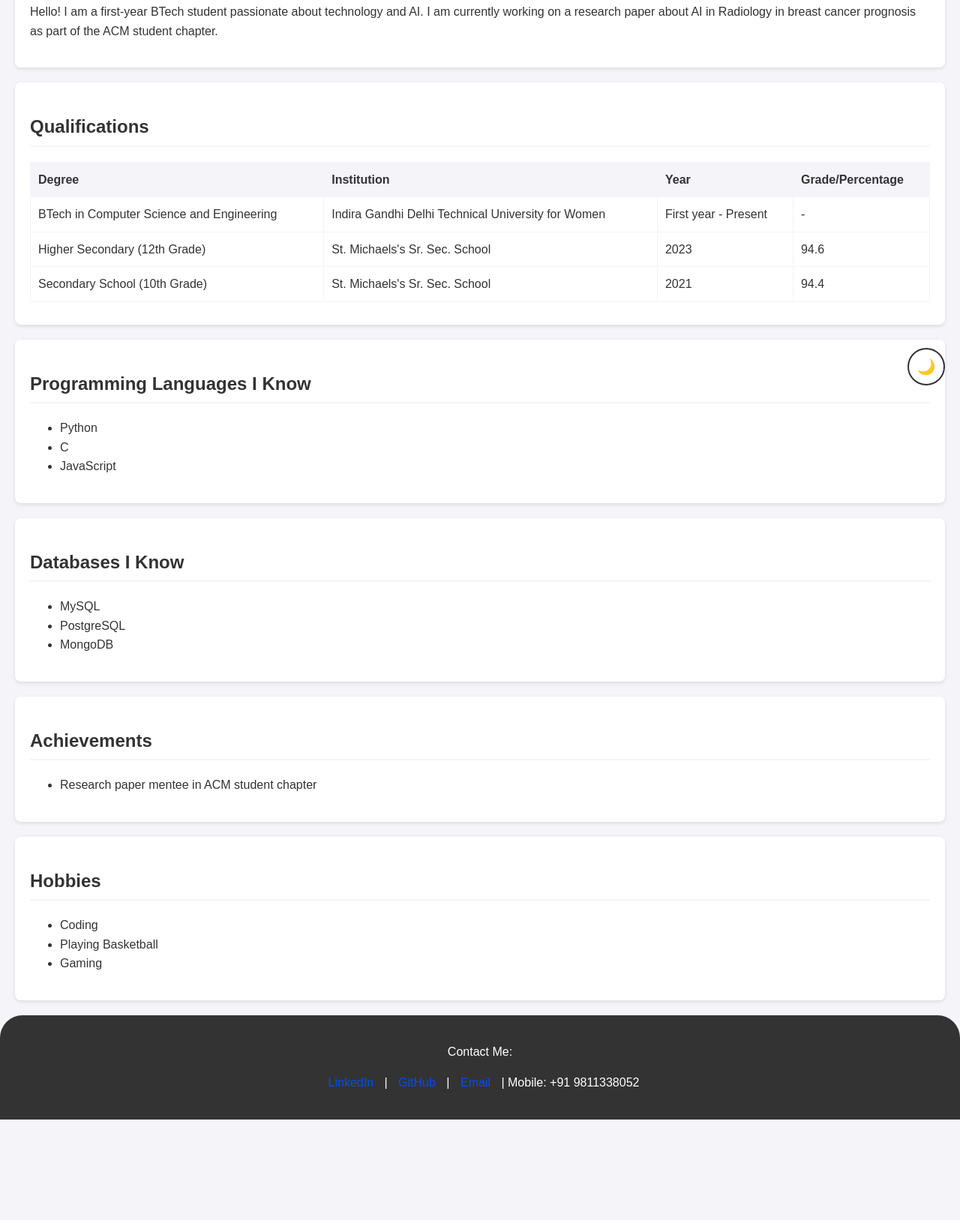
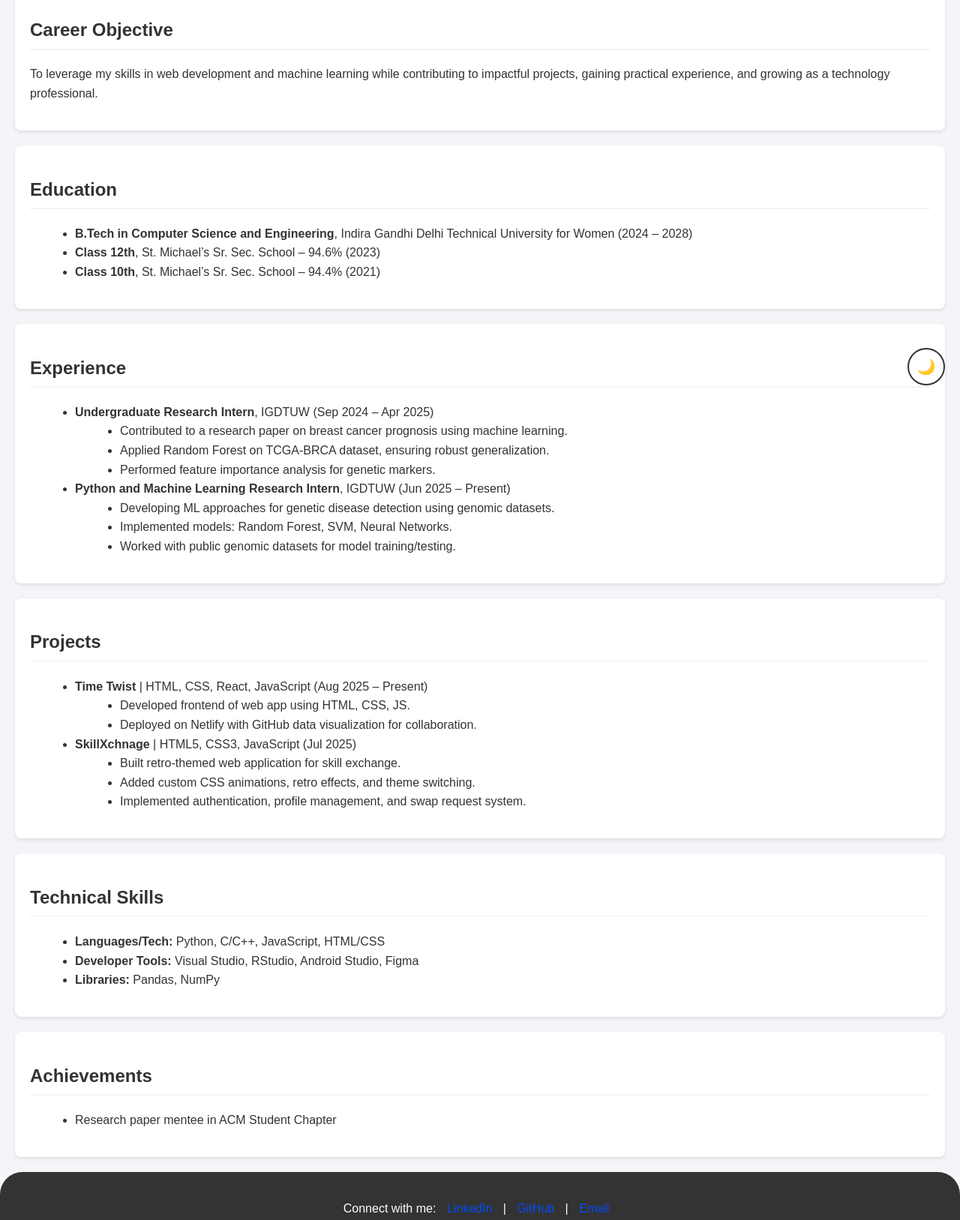
Before and after one commit to tanisha495/Tanisha-Portfolio, a plain HTML site: page index.html in a window 1280 px wide. Shown: the part 276-1903 px from the top of the page at 75% size. Before the commit the page ends 1769 px from the top, so only its background shows below. Drawn offline with Linux system fonts and the light colour scheme.

Commit message:
Update index.html

```diff
--- a/index.html
+++ b/index.html
@@ -3,7 +3,7 @@
 <head>
   <meta charset="UTF-8">
   <meta name="viewport" content="width=device-width, initial-scale=1.0">
-    <title>Tanisha Khanna</title>
+  <title>Tanisha Khanna - Resume</title>
   <style>
     :root {
       --bg-color: #f4f4f9;
@@ -45,7 +45,7 @@
     .photo-section {
       position: absolute;
       top: 20px;
-            right: 30px;
+      left: 30px;
       width: 110px;
       height: 110px;
       border-radius: 50%;
@@ -75,7 +75,7 @@
       font-size: 20px;
       cursor: pointer;
       color: var(--text-color);
-            transition: background-color 0.3s, color 0.3s,transform 0.2s;
+      transition: background-color 0.3s, color 0.3s, transform 0.2s;
       z-index: 1000;
     }
 
@@ -97,20 +97,9 @@
       padding-bottom: 5px;
     }
 
-        table {
-            width: 100%;
-            border-collapse: collapse;
-            margin: 10px 0;
-        }
-
-        table th, table td {
-            border: 1px solid var(--bg-color);
-            padding: 10px;
-            text-align: left;
-        }
-
-        table th {
-            background-color: var(--bg-color);
+    ul {
+      list-style: disc;
+      margin-left: 20px;
     }
 
     footer {
@@ -130,6 +119,16 @@
     footer a:hover {
       text-decoration: underline;
     }
+
+    header a {
+      color: white;
+      text-decoration: none;
+      margin: 0 10px;
+    }
+
+    header a:hover {
+      text-decoration: underline;
+    }
   </style>
 </head>
 <body>
@@ -138,92 +137,88 @@
   </button>
 
   <header>
+    <div class="photo-section">
+      <img src="image.jpg" alt="My Photo">
+    </div>
     <h1>TANISHA KHANNA</h1>
-        <div class="photo-section">
-            <img src="IMG_1198.jpeg" alt="My Photo">
-        </div>
+    <p>📞 9811338052 | ✉️ <a href="mailto:tanisha.khanna2022@gmail.com">tanisha.khanna2022@gmail.com</a></p>
+    <p><a href="https://www.linkedin.com/in/tanisha-khanna-432672323" target="_blank">LinkedIn</a> | <a href="https://github.com/tanisha495" target="_blank">GitHub</a></p>
   </header>
 
-    <section id="about-me">
-        <h2>About Me</h2>
-        <p>Hello! I am a first-year BTech student passionate about technology and AI. I am currently working on a research paper about AI in Radiology in breast cancer prognosis as part of the ACM student chapter.</p>
+  <section id="objective">
+    <h2>Career Objective</h2>
+    <p>To leverage my skills in web development and machine learning while contributing to impactful projects, gaining practical experience, and growing as a technology professional.</p>
   </section>
 
-    <section id="qualifications">
-        <h2>Qualifications</h2>
-        <table>
-            <thead>
-                <tr>
-                    <th>Degree</th>
-                    <th>Institution</th>
-                    <th>Year</th>
-                    <th>Grade/Percentage</th>
-                </tr>
-            </thead>
-            <tbody>
-                <tr>
-                    <td>BTech in Computer Science and Engineering</td>
-                    <td>Indira Gandhi Delhi Technical University for Women</td>
-                    <td>First year - Present</td>
-                    <td>-</td>
-                </tr>
-                <tr>
-                    <td>Higher Secondary (12th Grade)</td>
-                    <td>St. Michaels's Sr. Sec. School</td>
-                    <td>2023</td>
-                    <td>94.6</td>
-                </tr>
-                <tr>
-                    <td>Secondary School (10th Grade)</td>
-                    <td>St. Michaels's Sr. Sec. School</td>
-                    <td>2021</td>
-                    <td>94.4</td>
-                </tr>
-            </tbody>
-        </table>
-    </section>
-
-    <section id="programming-languages">
-        <h2>Programming Languages I Know</h2>
+  <section id="education">
+    <h2>Education</h2>
     <ul>
-            <li>Python</li>
-            <li>C</li>
-            <li>JavaScript</li>
+      <li><strong>B.Tech in Computer Science and Engineering</strong>, Indira Gandhi Delhi Technical University for Women (2024 – 2028)</li>
+      <li><strong>Class 12th</strong>, St. Michael’s Sr. Sec. School – 94.6% (2023)</li>
+      <li><strong>Class 10th</strong>, St. Michael’s Sr. Sec. School – 94.4% (2021)</li>
     </ul>
   </section>
 
-    <section id="databases">
-        <h2>Databases I Know</h2>
+  <section id="experience">
+    <h2>Experience</h2>
     <ul>
-            <li>MySQL</li>
-            <li>PostgreSQL</li>
-            <li>MongoDB</li>
+      <li><strong>Undergraduate Research Intern</strong>, IGDTUW (Sep 2024 – Apr 2025)
+        <ul>
+          <li>Contributed to a research paper on breast cancer prognosis using machine learning.</li>
+          <li>Applied Random Forest on TCGA-BRCA dataset, ensuring robust generalization.</li>
+          <li>Performed feature importance analysis for genetic markers.</li>
+        </ul>
+      </li>
+      <li><strong>Python and Machine Learning Research Intern</strong>, IGDTUW (Jun 2025 – Present)
+        <ul>
+          <li>Developing ML approaches for genetic disease detection using genomic datasets.</li>
+          <li>Implemented models: Random Forest, SVM, Neural Networks.</li>
+          <li>Worked with public genomic datasets for model training/testing.</li>
+        </ul>
+      </li>
+    </ul>
+  </section>
+
+  <section id="projects">
+    <h2>Projects</h2>
+    <ul>
+      <li><strong>Time Twist</strong> | HTML, CSS, React, JavaScript (Aug 2025 – Present)
+        <ul>
+          <li>Developed frontend of web app using HTML, CSS, JS.</li>
+          <li>Deployed on Netlify with GitHub data visualization for collaboration.</li>
+        </ul>
+      </li>
+      <li><strong>SkillXchnage</strong> | HTML5, CSS3, JavaScript (Jul 2025)
+        <ul>
+          <li>Built retro-themed web application for skill exchange.</li>
+          <li>Added custom CSS animations, retro effects, and theme switching.</li>
+          <li>Implemented authentication, profile management, and swap request system.</li>
+        </ul>
+      </li>
+    </ul>
+  </section>
+
+  <section id="skills">
+    <h2>Technical Skills</h2>
+    <ul>
+      <li><strong>Languages/Tech:</strong> Python, C/C++, JavaScript, HTML/CSS</li>
+      <li><strong>Developer Tools:</strong> Visual Studio, RStudio, Android Studio, Figma</li>
+      <li><strong>Libraries:</strong> Pandas, NumPy</li>
     </ul>
   </section>
 
   <section id="achievements">
     <h2>Achievements</h2>
     <ul>
-            <li>Research paper mentee in ACM student chapter</li>
-        </ul>
-    </section>
-
-    <section id="hobbies">
-        <h2>Hobbies</h2>
-        <ul>
-            <li>Coding</li>
-            <li>Playing Basketball</li>
-            <li>Gaming</li>
+      <li>Research paper mentee in ACM Student Chapter</li>
     </ul>
   </section>
 
   <footer>
-        <p>Contact Me:</p>
-        <p>
-            <a href="www.linkedin.com/in/tanisha-khanna-432672323" target="_blank">LinkedIn</a> |
+    <p>Connect with me:
+      <a href="https://www.linkedin.com/in/tanisha-khanna-432672323" target="_blank">LinkedIn</a> |
       <a href="https://github.com/tanisha495" target="_blank">GitHub</a> |
-            <a href="mailto:tanisha.khanna2022@gmail.com">Email</a> |
-            <span>Mobile: +91 9811338052</span>
+      <a href="mailto:tanisha.khanna2022@gmail.com">Email</a>
     </p>
   </footer>
 
@@ -233,13 +228,9 @@
       const themeIcon = document.getElementById('theme-icon');
       const currentTheme = body.getAttribute('data-theme');
       const newTheme = currentTheme === 'dark' ? 'light' : 'dark';
-
       body.setAttribute('data-theme', newTheme);
-
       themeIcon.textContent = newTheme === 'dark' ? '☀️' : '🌙';
     }
-
-
     document.body.setAttribute('data-theme', 'light');
   </script>
 </body>
```
Lines whose indentation alone changed are shown as unchanged.
